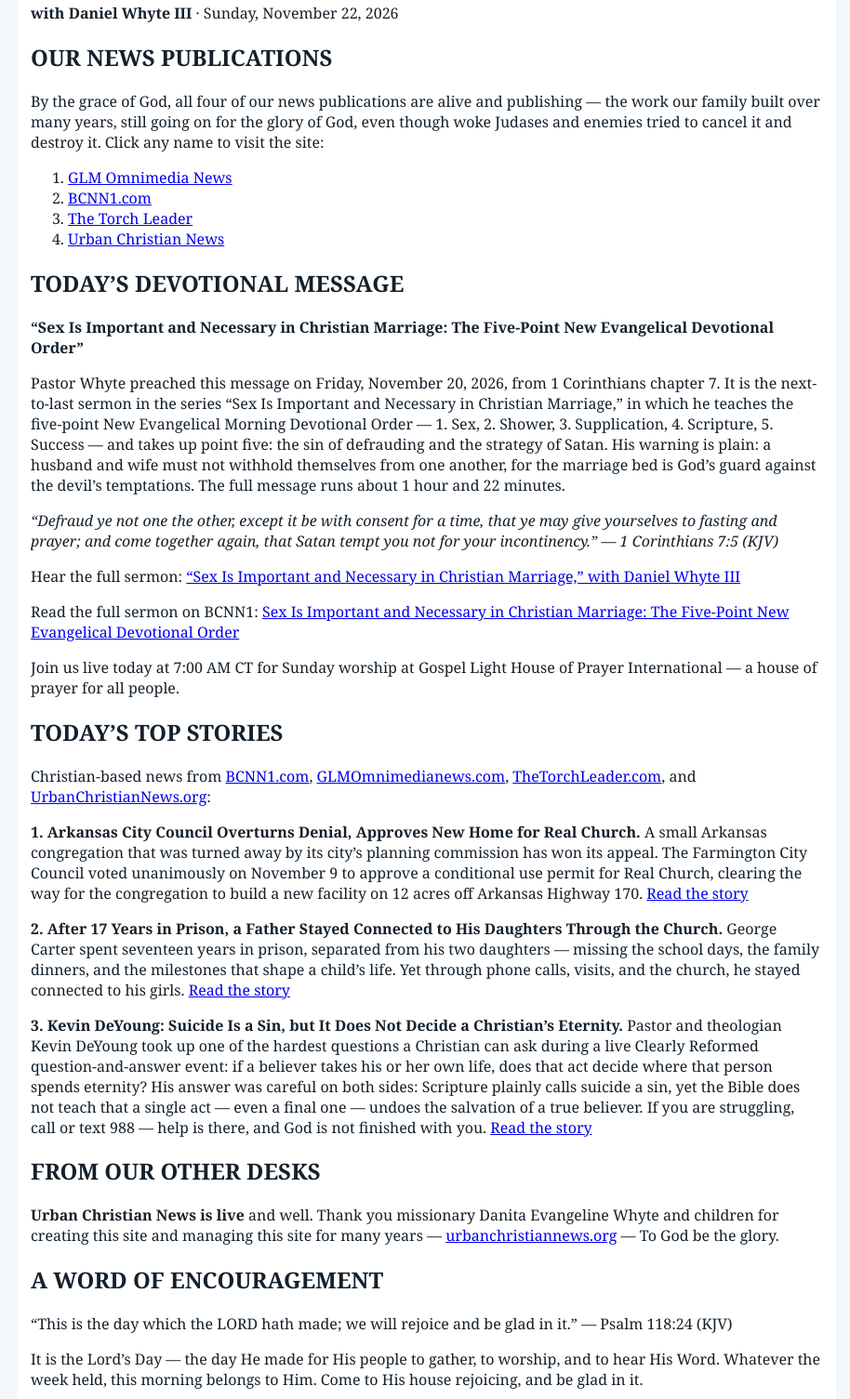
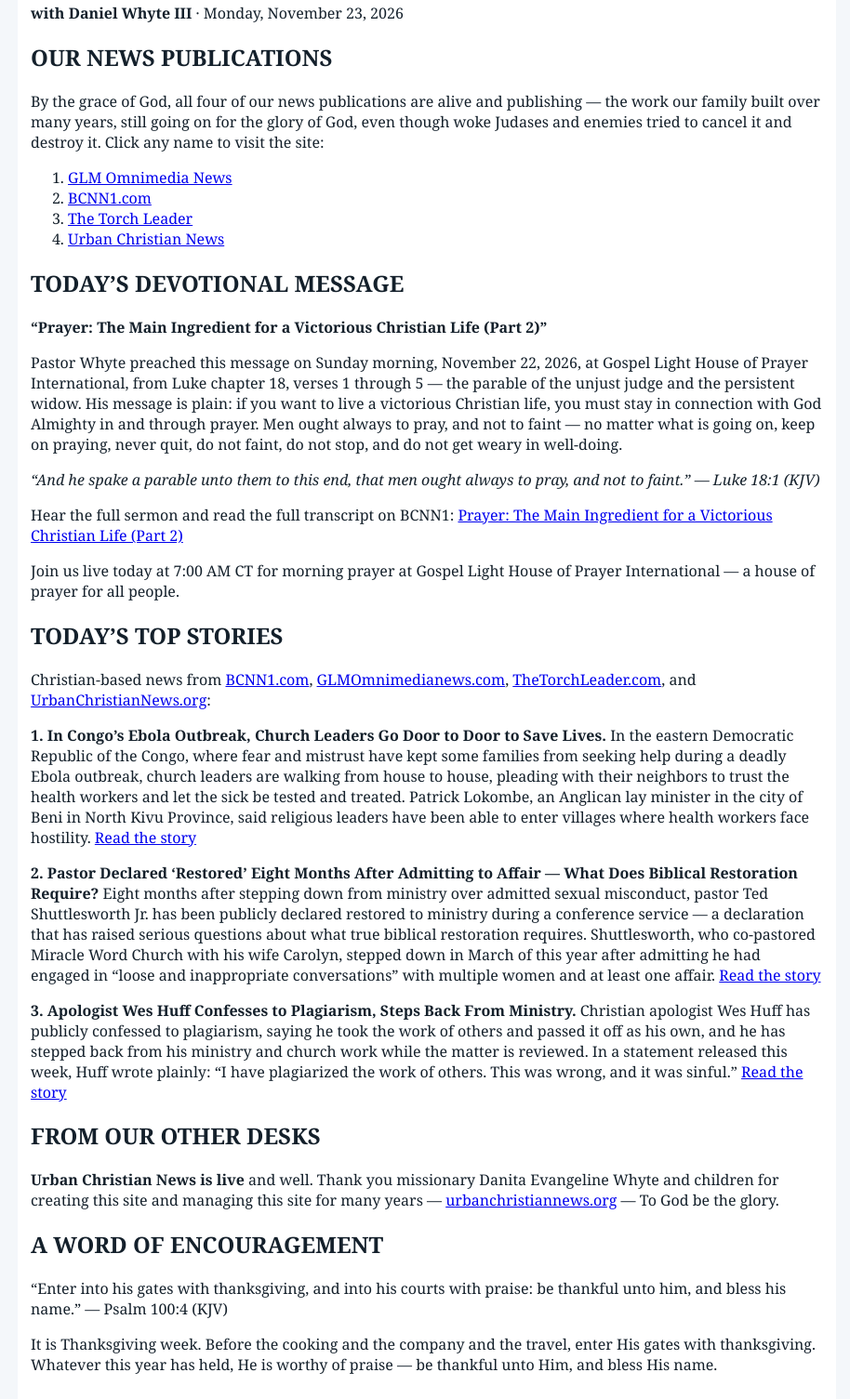
Before and after one commit to thetorchleader/UrbanChristianNews, a plain HTML site: page newsletter.html in a window 1280 px wide. Shown: the part 547-2052 px from the top of the page at 93% size, without its empty margins (181-1095 px from the left). Drawn offline with Linux system fonts and the light colour scheme.

Commit message:
Newsletter: Gospel Light Torch — Monday, November 23, 2026

```diff
--- a/newsletter.html
+++ b/newsletter.html
@@ -31,10 +31,10 @@
   <a href="index.html#about">About UCN</a>
 </nav>
 <main><article>
-<h2 style="font-size:26px">The Gospel Light Torch — Sunday, November 22, 2026: ‘Sex Is Important and Necessary in Christian Marriage’ with Daniel Whyte III</h2>
-<p style="font-size:17px"><em>The daily Gospel Light Torch newsletter, with Daniel Whyte III &mdash; including this morning&rsquo;s devotional sermon. Also published on <a href="https://blackchristiannews.com/the-gospel-light-torch-sunday-november-22-2026-sex-is-important-and-necessary-in-christian-marriage-with-daniel-whyte-iii/">BCNN1.com</a>.</em></p>
+<h2 style="font-size:26px">The Gospel Light Torch — Monday, November 23, 2026: ‘Prayer: The Main Ingredient for a Victorious Christian Life (Part 2)’ with Daniel Whyte III</h2>
+<p style="font-size:17px"><em>The daily Gospel Light Torch newsletter, with Daniel Whyte III &mdash; including this morning&rsquo;s devotional sermon. Also published on <a href="https://blackchristiannews.com/the-gospel-light-torch-monday-november-23-2026-prayer-the-main-ingredient-for-a-victorious-christian-life-part-2-with-daniel-whyte-iii/">BCNN1.com</a>.</em></p>
 <h1 class="wp-block-heading">THE GOSPEL LIGHT TORCH</h1>
-<p class="wp-block-paragraph"><strong>with Daniel Whyte III</strong> · Sunday, November 22, 2026</p>
+<p class="wp-block-paragraph"><strong>with Daniel Whyte III</strong> · Monday, November 23, 2026</p>
 <h2 class="wp-block-heading">OUR NEWS PUBLICATIONS</h2>
 <p class="wp-block-paragraph">By the grace of God, all four of our news publications are alive and publishing — the work our family built over many years, still going on for the glory of God, even though woke Judases and enemies tried to cancel it and destroy it. Click any name to visit the site:</p>
 <ol class="wp-block-list">
@@ -44,22 +44,21 @@
 <li><a href="http://urbanchristiannews.org/">Urban Christian News</a></li>
 </ol>
 <h2 class="wp-block-heading">TODAY&#8217;S DEVOTIONAL MESSAGE</h2>
-<p class="wp-block-paragraph"><strong>&#8220;Sex Is Important and Necessary in Christian Marriage: The Five-Point New Evangelical Devotional Order&#8221;</strong></p>
-<p class="wp-block-paragraph">Pastor Whyte preached this message on Friday, November 20, 2026, from 1 Corinthians chapter 7. It is the next-to-last sermon in the series &#8220;Sex Is Important and Necessary in Christian Marriage,&#8221; in which he teaches the five-point New Evangelical Morning Devotional Order — 1. Sex, 2. Shower, 3. Supplication, 4. Scripture, 5. Success — and takes up point five: the sin of defrauding and the strategy of Satan. His warning is plain: a husband and wife must not withhold themselves from one another, for the marriage bed is God&#8217;s guard against the devil&#8217;s temptations. The full message runs about 1 hour and 22 minutes.</p>
-<p class="wp-block-paragraph"><em>&#8220;Defraud ye not one the other, except it be with consent for a time, that ye may give yourselves to fasting and prayer; and come together again, that Satan tempt you not for your incontinency.&#8221; &#8212; 1 Corinthians 7:5 (KJV)</em></p>
-<p class="wp-block-paragraph">Hear the full sermon: <a href="https://blackchristiannews.substack.com/p/sex-is-important-and-necessary-in">&#8220;Sex Is Important and Necessary in Christian Marriage,&#8221; with Daniel Whyte III</a></p>
-<p class="wp-block-paragraph">Read the full sermon on BCNN1: <a href="https://blackchristiannews.com/sex-is-important-and-necessary-in-christian-marriage-the-five-point-new-evangelical-devotional-order/">Sex Is Important and Necessary in Christian Marriage: The Five-Point New Evangelical Devotional Order</a></p>
-<p class="wp-block-paragraph">Join us live today at 7:00 AM CT for Sunday worship at Gospel Light House of Prayer International — a house of prayer for all people.</p>
+<p class="wp-block-paragraph"><strong>&#8220;Prayer: The Main Ingredient for a Victorious Christian Life (Part 2)&#8221;</strong></p>
+<p class="wp-block-paragraph">Pastor Whyte preached this message on Sunday morning, November 22, 2026, at Gospel Light House of Prayer International, from Luke chapter 18, verses 1 through 5 — the parable of the unjust judge and the persistent widow. His message is plain: if you want to live a victorious Christian life, you must stay in connection with God Almighty in and through prayer. Men ought always to pray, and not to faint — no matter what is going on, keep on praying, never quit, do not faint, do not stop, and do not get weary in well-doing.</p>
+<p class="wp-block-paragraph"><em>&#8220;And he spake a parable unto them to this end, that men ought always to pray, and not to faint.&#8221; &#8212; Luke 18:1 (KJV)</em></p>
+<p class="wp-block-paragraph">Hear the full sermon and read the full transcript on BCNN1: <a href="https://blackchristiannews.com/prayer-the-main-ingredient-for-a-victorious-christian-life-part-2/">Prayer: The Main Ingredient for a Victorious Christian Life (Part 2)</a></p>
+<p class="wp-block-paragraph">Join us live today at 7:00 AM CT for morning prayer at Gospel Light House of Prayer International — a house of prayer for all people.</p>
 <h2 class="wp-block-heading">TODAY&#8217;S TOP STORIES</h2>
 <p class="wp-block-paragraph">Christian-based news from <a href="https://blackchristiannews.com/">BCNN1.com</a>, <a href="https://glmomnimedianews.com/">GLMOmnimedianews.com</a>, <a href="https://thetorchleader.com/">TheTorchLeader.com</a>, and <a href="http://urbanchristiannews.org/">UrbanChristianNews.org</a>:</p>
-<p class="wp-block-paragraph"><strong>1. Arkansas City Council Overturns Denial, Approves New Home for Real Church.</strong> A small Arkansas congregation that was turned away by its city&#8217;s planning commission has won its appeal. The Farmington City Council voted unanimously on November 9 to approve a conditional use permit for Real Church, clearing the way for the congregation to build a new facility on 12 acres off Arkansas Highway 170. <a href="https://glmomnimedianews.com/stories/farmington-arkansas-church-wins-permit-appeal.html">Read the story</a></p>
-<p class="wp-block-paragraph"><strong>2. After 17 Years in Prison, a Father Stayed Connected to His Daughters Through the Church.</strong> George Carter spent seventeen years in prison, separated from his two daughters &#8212; missing the school days, the family dinners, and the milestones that shape a child&#8217;s life. Yet through phone calls, visits, and the church, he stayed connected to his girls. <a href="https://glmomnimedianews.com/stories/father-stays-connected-daughters-17-years-prison.html">Read the story</a></p>
-<p class="wp-block-paragraph"><strong>3. Kevin DeYoung: Suicide Is a Sin, but It Does Not Decide a Christian&#8217;s Eternity.</strong> Pastor and theologian Kevin DeYoung took up one of the hardest questions a Christian can ask during a live Clearly Reformed question-and-answer event: if a believer takes his or her own life, does that act decide where that person spends eternity? His answer was careful on both sides: Scripture plainly calls suicide a sin, yet the Bible does not teach that a single act — even a final one — undoes the salvation of a true believer. If you are struggling, call or text 988 — help is there, and God is not finished with you. <a href="https://glmomnimedianews.com/stories/kevin-deyoung-can-christians-who-die-by-suicide-go-to-heaven.html">Read the story</a></p>
+<p class="wp-block-paragraph"><strong>1. In Congo&#8217;s Ebola Outbreak, Church Leaders Go Door to Door to Save Lives.</strong> In the eastern Democratic Republic of the Congo, where fear and mistrust have kept some families from seeking help during a deadly Ebola outbreak, church leaders are walking from house to house, pleading with their neighbors to trust the health workers and let the sick be tested and treated. Patrick Lokombe, an Anglican lay minister in the city of Beni in North Kivu Province, said religious leaders have been able to enter villages where health workers face hostility. <a href="https://glmomnimedianews.com/stories/congo-church-leaders-ebola-door-to-door-visits.html">Read the story</a></p>
+<p class="wp-block-paragraph"><strong>2. Pastor Declared &#8216;Restored&#8217; Eight Months After Admitting to Affair &#8212; What Does Biblical Restoration Require?</strong> Eight months after stepping down from ministry over admitted sexual misconduct, pastor Ted Shuttlesworth Jr. has been publicly declared restored to ministry during a conference service — a declaration that has raised serious questions about what true biblical restoration requires. Shuttlesworth, who co-pastored Miracle Word Church with his wife Carolyn, stepped down in March of this year after admitting he had engaged in &#8220;loose and inappropriate conversations&#8221; with multiple women and at least one affair. <a href="https://glmomnimedianews.com/stories/ted-shuttlesworth-jr-declared-restored-ministry.html">Read the story</a></p>
+<p class="wp-block-paragraph"><strong>3. Apologist Wes Huff Confesses to Plagiarism, Steps Back From Ministry.</strong> Christian apologist Wes Huff has publicly confessed to plagiarism, saying he took the work of others and passed it off as his own, and he has stepped back from his ministry and church work while the matter is reviewed. In a statement released this week, Huff wrote plainly: &#8220;I have plagiarized the work of others. This was wrong, and it was sinful.&#8221; <a href="https://glmomnimedianews.com/stories/wes-huff-confesses-plagiarism-steps-back-ministry.html">Read the story</a></p>
 <h2 class="wp-block-heading">FROM OUR OTHER DESKS</h2>
 <p class="wp-block-paragraph"><strong>Urban Christian News is live</strong> and well. Thank you missionary Danita Evangeline Whyte and children for creating this site and managing this site for many years — <a href="http://urbanchristiannews.org/">urbanchristiannews.org</a> — To God be the glory.</p>
 <h2 class="wp-block-heading">A WORD OF ENCOURAGEMENT</h2>
-<p class="wp-block-paragraph">&#8220;This is the day which the LORD hath made; we will rejoice and be glad in it.&#8221; &#8212; Psalm 118:24 (KJV)</p>
-<p class="wp-block-paragraph">It is the Lord&#8217;s Day — the day He made for His people to gather, to worship, and to hear His Word. Whatever the week held, this morning belongs to Him. Come to His house rejoicing, and be glad in it.</p>
+<p class="wp-block-paragraph">&#8220;Enter into his gates with thanksgiving, and into his courts with praise: be thankful unto him, and bless his name.&#8221; &#8212; Psalm 100:4 (KJV)</p>
+<p class="wp-block-paragraph">It is Thanksgiving week. Before the cooking and the company and the travel, enter His gates with thanksgiving. Whatever this year has held, He is worthy of praise — be thankful unto Him, and bless His name.</p>
 <h2 class="wp-block-heading">THE MINISTRY DOORS</h2>
 <p class="wp-block-paragraph">Gospel Light House of Prayer International — a house of prayer for all people (Isaiah 56:7). Services (Central Time, live-streamed): Sunday worship at 7:00 AM; Monday&#8211;Saturday morning prayer at 7:00 AM; Wednesday, Thursday, and Saturday chapel at 12:00 noon. We give ourselves continually to prayer and to the ministry of the Word (Acts 6:4).</p>
 <p class="wp-block-paragraph">Other places where sermons and services are live-streamed are as follows:<br />Facebook at Gospel Light Society International</p>
@@ -71,7 +70,7 @@
 <p class="wp-block-paragraph">Spreaker</p>
 <p class="wp-block-paragraph">YouTube, and other platforms</p>
 <h2 class="wp-block-heading">BOOK SPOTLIGHT</h2>
-<p class="wp-block-paragraph"><strong>Letters to Young Black Men &#8212; The Opening Letters</strong>, the 20th Anniversary mini-book, by Daniel Whyte III. The Essence national best-selling book returns &#8212; the opening letters that started it all. Now available as a love-offering e-book &#8212; $1.99 or more, $5 suggested, as the Lord leads: <a href="https://danielwhyte3.gumroad.com/l/letters-young-black-men-opening-letters">get it on Gumroad</a>, or through the <a href="https://blackchristiannews.com/letters-to-young-black-men-opening-letters/">BCNN1 book page</a> by Stripe or Cash App ($DanielwhyteIII).</p>
+<p class="wp-block-paragraph"><strong>The Old Holy Bible Answers the Top 20 Questions of the Last Days</strong>, by Daniel Whyte III. The old Holy Bible itself answers the twenty questions everybody is asking about the last days — straight from the Word of God. Now available as a love-offering e-book — $1 or more, $5 suggested, as the Lord leads: <a href="https://danielwhyte3.gumroad.com/l/the-old-holy-bible-answers-top-20-questions-of-the-last-days">get it on Gumroad</a>, or through the <a href="https://blackchristiannews.com/the-old-holy-bible-answers-top-20-questions-of-the-last-days/">BCNN1 book page</a> by Stripe or Cash App ($DanielwhyteIII).</p>
 <p class="wp-block-paragraph">The Gospel Light Torch is a daily ministry of Gospel Light Society International and Black Christian News Network One (BCNN1). News to inform, Scripture to anchor, and the Gospel always first. Share it with someone who needs it this morning.</p>
 <hr class="wp-block-separator has-alpha-channel-opacity is-style-wide"/>
 <p class="wp-block-paragraph">Daniel Whyte III has been preaching the Gospel for over 46 years. He is the founder and President of the over 42-year-old Gospel Light Evangelistic Society International, Pastor of the over 38-year-old Gospel Light House of Prayer International, and Founder, President, and Editor-in-Chief of the over 22-year-old Black Christian News One (BCNN1.com)—reaching millions with the Gospel of Jesus Christ, discipleship preaching, and the whole counsel of God around the world by any means necessary — “Crying in the Wilderness,” “Exiled on the Isle of Patmos,” and Preaching the Gospel by any means necessary.</p>
```
